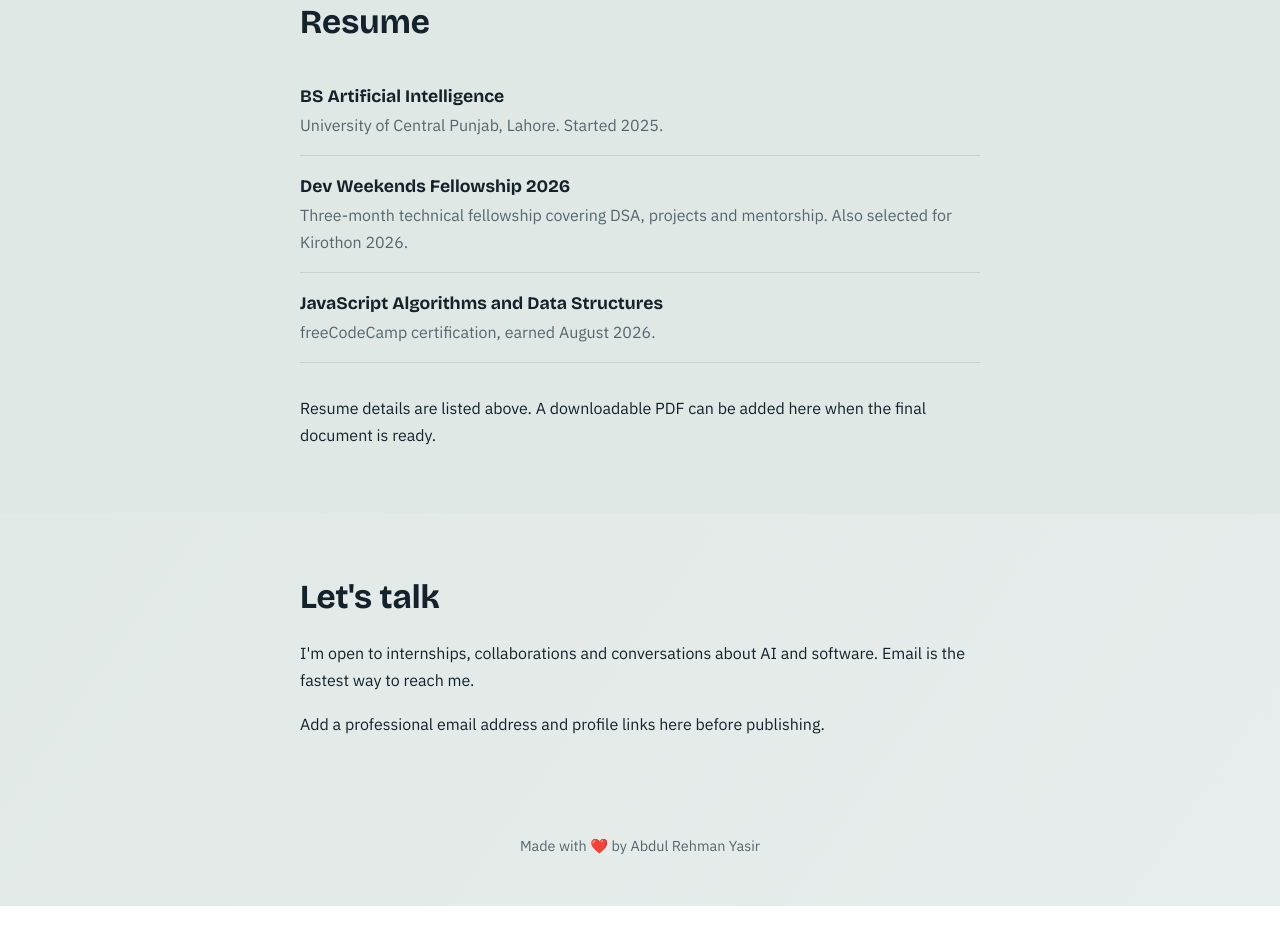
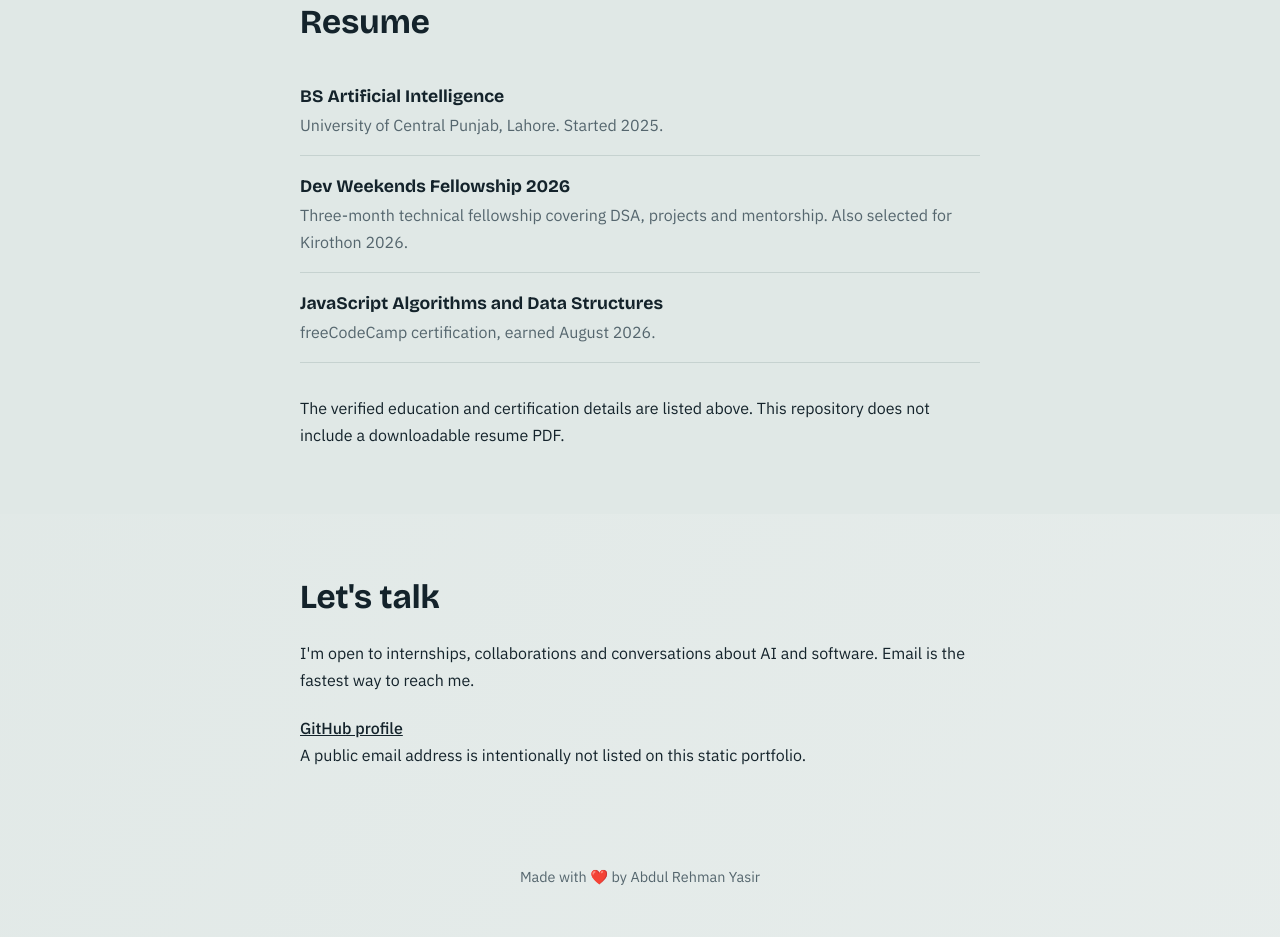
Before and after one commit to AbdulRehmanYasir/Datheon_Full_Stack_Web_Development_Internship, a plain HTML site: page portfolio/index.html in a window 1280 px wide. Shown: the part 2526-3463 px from the top of the page. Before the commit the page ends 3432 px from the top, so only its background shows below. Drawn offline with nearby package versions, Linux system fonts and the light colour scheme.

Commit message:
Improve project documentation and portfolio

```diff
--- a/portfolio/index.html
+++ b/portfolio/index.html
@@ -86,7 +86,7 @@
           <li><strong>Dev Weekends Fellowship 2026</strong><span>Three-month technical fellowship covering DSA, projects and mentorship. Also selected for Kirothon 2026.</span></li>
           <li><strong>JavaScript Algorithms and Data Structures</strong><span>freeCodeCamp certification, earned August 2026.</span></li>
         </ul>
-        <p class="muted">Resume details are listed above. A downloadable PDF can be added here when the final document is ready.</p>
+        <p class="muted">The verified education and certification details are listed above. This repository does not include a downloadable resume PDF.</p>
       </div>
     </section>
 
@@ -94,7 +94,10 @@
       <div class="wrap narrow">
         <h2>Let's talk</h2>
         <p>I'm open to internships, collaborations and conversations about AI and software. Email is the fastest way to reach me.</p>
-        <p class="muted">Add a professional email address and profile links here before publishing.</p>
+        <ul class="links">
+          <li><a href="https://github.com/AbdulRehmanYasir" target="_blank" rel="noopener noreferrer">GitHub profile</a></li>
+        </ul>
+        <p class="muted">A public email address is intentionally not listed on this static portfolio.</p>
       </div>
     </section>
   </main>
```
Also changed, not shown: 2 other files.
